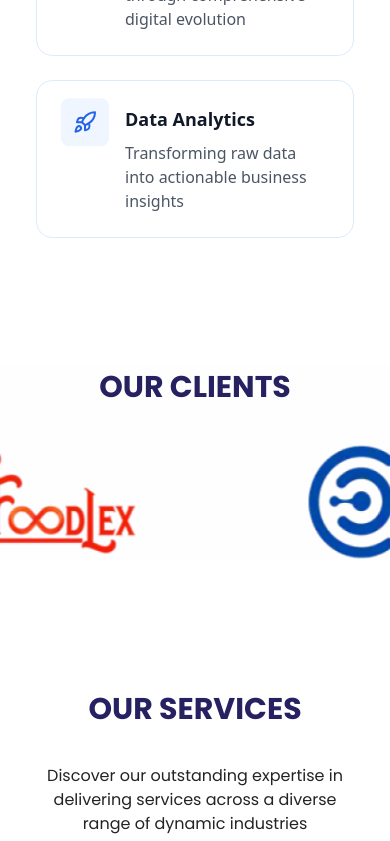
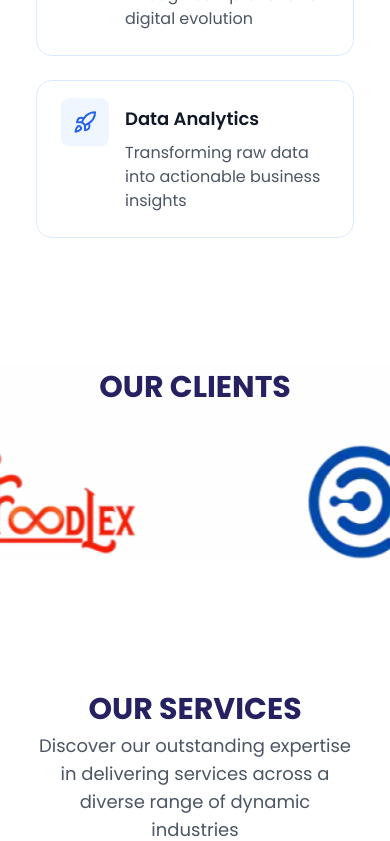
Before and after one commit to FascaveIt/Fascave, a React (Vite) app in the folder client/: page / in a window 390 px wide. Shown: the part 1156-1997 px from the top of the page. Built offline with nearby package versions, Linux system fonts and the light colour scheme.

Commit message:
changing the font and styling

```diff
--- a/client/src/Componets/Home/Hero/Hero.jsx
+++ b/client/src/Componets/Home/Hero/Hero.jsx
@@ -3,6 +3,7 @@ import { motion } from 'framer-motion';
 import { Code2, Shield, Cpu, ArrowRight, Sparkles, LineChart, Rocket, Brain, Globe2 } from 'lucide-react';
 import { Link } from 'react-router-dom';
 import {  Popover } from 'antd';
+import "../../../App.css"
 function Hero() {
  const content = (
    <div className="flex flex-col space-y-2 p-4  rounded-lg font">
@@ -64,7 +65,7 @@ function Hero() {
   };
 
   return (
-    <div className="min-h-screen bg-white overflow-hidden px-5">
+    <div className="min-h-screen bg-white overflow-hidden px-5 font">
       {/* Hero Section */}
       <div className="relative">
         {/* Animated Background Elements */}
--- a/client/src/Componets/Home/Ourservices/ScrolingCard.css
+++ b/client/src/Componets/Home/Ourservices/ScrolingCard.css
@@ -48,7 +48,7 @@
 .ourservices{
 	/* text-center text-[54px] font-semibold text-[#262262] mb-8 */
 
-	margin-bottom: 32px;
+
 	font-size: 54px;
 	font-weight: 600;
 	color: #262262;
@@ -58,8 +58,9 @@
 	width: 50%;
 	margin: auto;
 	text-align: center;
-	color: #232323;
-	font-size: 24px;
+	color: #4b5563;
+	font-size: 1.125rem /* 18px */;
+    line-height: 1.75rem /* 28px */
 
 	/* w-1/2 m-auto text-center  text-[#232323] mb-8 text-[24px] */
 }
@@ -73,12 +74,14 @@
 		align-items: center;
 	}
 	.ourp{
-		font-size: 16px;
+
 
 		width: 80%;
 		margin: auto;
 		text-align: center;
-		color: #232323;
+		color: #4b5563;
+	font-size: 1.125rem /* 18px */;
+    line-height: 1.75rem /* 28px */
 
 
 
--- a/client/src/Componets/Home/Ourservices/ScrolingCard.jsx
+++ b/client/src/Componets/Home/Ourservices/ScrolingCard.jsx
@@ -93,8 +93,8 @@ export default function ScrolingCard() {
       animate={{ opacity: 1 }}
       transition={{ duration: 1 }}
     >
-      <h1 className="ourservices font">OUR SERVICES</h1>
-      <p className="ourp font">
+      <h1 className="ourservices font ">OUR SERVICES</h1>
+      <p className="ourp font text-gray-600">
         Discover our outstanding expertise in delivering services across a
         diverse range of dynamic industries
       </p>
```
